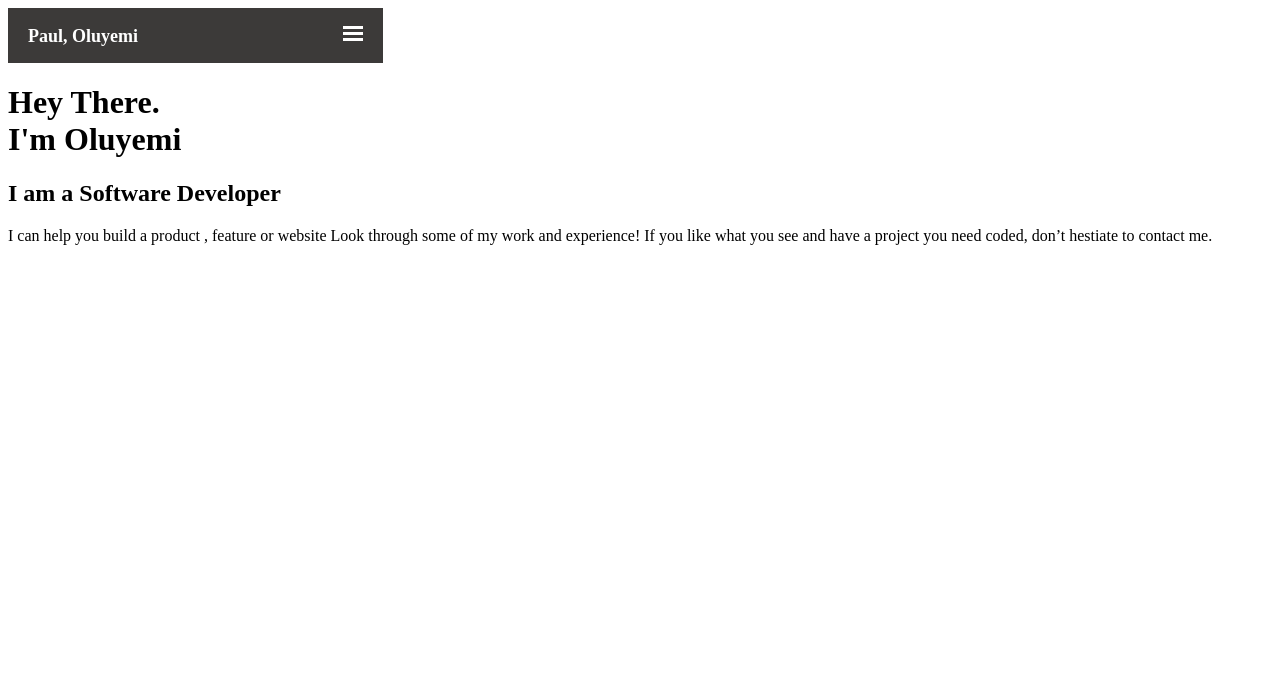
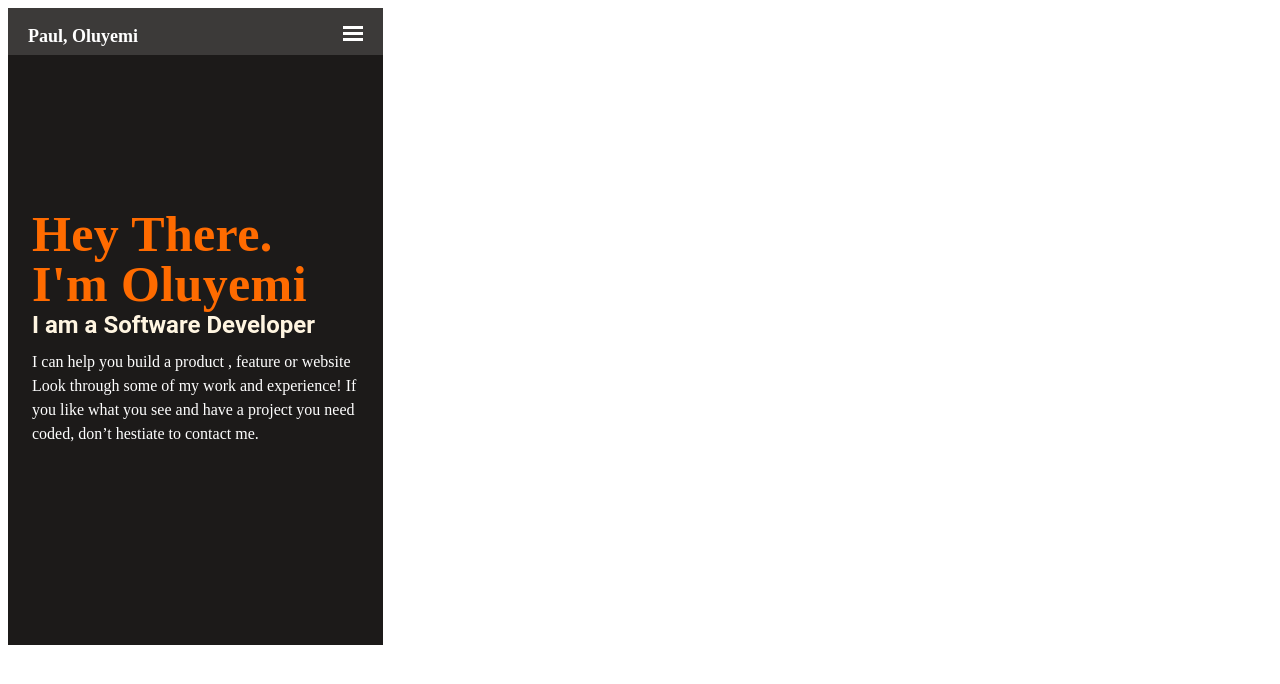
Before and after one commit to Ol-create/MyPortfolioPage, a website: page index.html in a window 1280 px wide. Drawn offline with Linux system fonts and the light colour scheme.

Commit message:
add styles to introduction and description section

```diff
--- a/styles.css
+++ b/styles.css
@@ -31,3 +31,81 @@
     margin-left: 20px;
     font-size: 18px;
 }
+
+#greetText{
+    position: static;
+    width: 327px;
+    height: 124px;
+    left: 24px;
+    top: 120px;
+
+    font-family: Crete Round;
+    font-style: normal;
+    font-weight: normal;
+    font-size: 25px;
+    line-height: 50px;
+
+    letter-spacing: 0.37px;
+    color: #FF6B00;
+}
+
+#container{
+    display: flex;
+    flex-direction: column;
+    align-items: flex-start;
+    padding: 120px 24px;
+
+    position: absolute;
+    width: 375px;
+    height: 590px;
+    letter-spacing: 0px;
+    top: 55px;
+
+    background: #1C1A19;
+}
+
+#jobTitle{
+position: static;
+width: 327px;
+height: 27px;
+left: 24px;
+top: 256px;
+
+font-family: Roboto;
+font-style: normal;
+font-weight: bold;
+font-size: 24px;
+line-height: 32px;
+
+display: flex;
+align-items: center;
+
+color: #fff5e1;
+
+flex: none;
+order: 1;
+flex-grow: 0;
+margin: 12px 0px;
+}
+
+#description{
+position: static;
+width: 327px;
+height: 123px;
+left: 24px;
+top: 340px;
+
+font-family: Poppins;
+font-style: normal;
+font-weight: normal;
+font-size: 16px;
+line-height: 24px;
+
+color: #FFFFFF;
+
+
+flex: none;
+order: 2;
+flex-grow: 0;
+margin: 12px 0px;
+}
```
